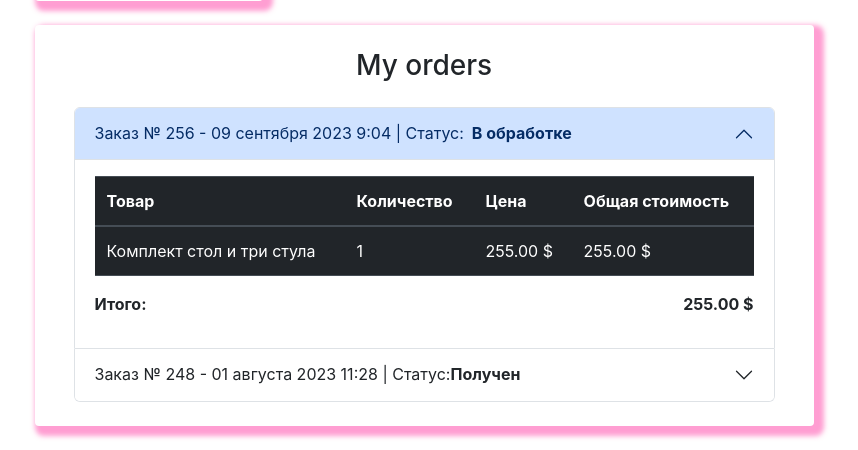
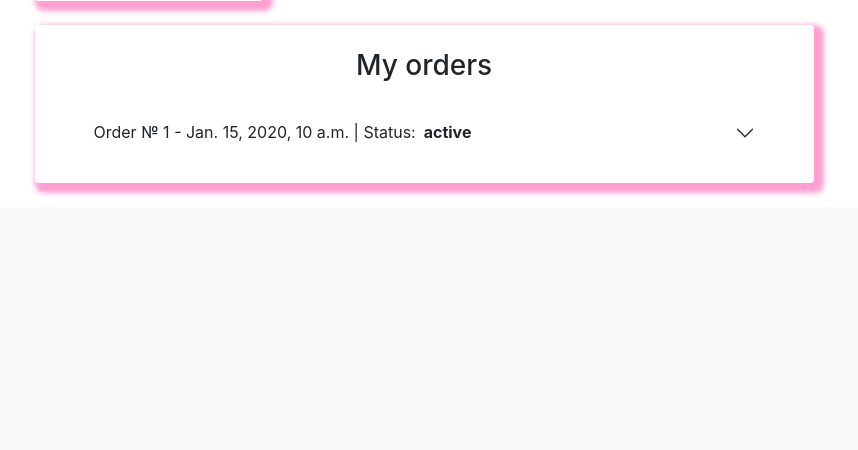
Before and after one commit to nyymy/NyMyBy, a Django app: page /user/profile/ in a window 1280 px wide. Shown: the part 797-1247 px from the top of the page, without its empty margins (216-1074 px from the left). After the commit the page ends 992 px from the top, so only its background shows below. Run offline with Django 5.2, Linux system fonts and the light colour scheme; a user stored in the database is signed in; tables that the repository leaves empty hold one stand-in row (values such as "Sample post"); grey boxes marked "Sample" are stand-in pictures; some libraries are stand-ins or nearby versions.

Commit message:
orders display on my profile modified

```diff
--- a/BurgerNymy/carts/utils.py
+++ b/BurgerNymy/carts/utils.py
@@ -2,8 +2,8 @@ from carts.models import Cart
 
 def get_user_carts(request):
     if request.user.is_authenticated:
-        return Cart.objects.filter(user=request.user)
+        return Cart.objects.filter(user=request.user).select_related('product')
 
     if not request.session.session_key:
         request.session.create()
-    return Cart.objects.filter(session_key=request.session.session_key)
+    return Cart.objects.filter(session_key=request.session.session_key).select_related('product')
--- a/BurgerNymy/orders/forms.py
+++ b/BurgerNymy/orders/forms.py
@@ -24,11 +24,11 @@ class CreateOrderForm(forms.Form):
         data = self.cleaned_data['phone_number']
 
         if not data.isdigit():
-            raise forms.ValidationError("Номер телефона должен содержать только цифры")
+            raise forms.ValidationError("Use only digits")
 
         pattern = re.compile(r'^\d{10}$')
         if not pattern.match(data):
-            raise forms.ValidationError("Неверный формат номера")
+            raise forms.ValidationError("Incorrect input, follow format: XXX-XXX-XX-XX")
 
         return data
 
--- a/BurgerNymy/orders/models.py
+++ b/BurgerNymy/orders/models.py
@@ -4,7 +4,7 @@ from goods.models import Products
 from users.models import User
 
 
-class OrderitemQueryset(models.QuerySet):
+class OrderItemQueryset(models.QuerySet):
 
     def total_price(self):
         return sum(cart.products_price() for cart in self)
@@ -26,6 +26,8 @@ class Order(models.Model):
     is_paid = models.BooleanField(default=False,)
     status = models.CharField(max_length=50, default='In progress',)
 
+
+
     class Meta:
         db_table = "order"
         verbose_name = "Order"
@@ -33,6 +35,9 @@ class Order(models.Model):
 
     def __str__(self):
         return f"Order № {self.pk} | User {self.user.first_name} {self.user.last_name}"
+
+    def total_price(self):
+        return self.orderitem_set.all().total_price()
 
 
 class OrderItem(models.Model):
@@ -48,7 +53,7 @@ class OrderItem(models.Model):
         verbose_name = "Ordered product"
         verbose_name_plural = "Ordered products"
 
-    objects = OrderitemQueryset.as_manager()
+    objects = OrderItemQueryset().as_manager()
 
     def products_price(self):
         return round(self.price * self.quantity, 2)
--- a/BurgerNymy/users/admin.py
+++ b/BurgerNymy/users/admin.py
@@ -1,6 +1,7 @@
 from django.contrib import admin
 from users.models import User
 from carts.admin import CartTabAdmin
+from orders.admin import OrderTabulareAdmin
 
 
 @admin.register(User)
@@ -8,4 +9,4 @@ class UserAdmin(admin.ModelAdmin):
     list_display = ['username', 'first_name', 'last_name', 'email']
     search_fields = ['username', 'first_name', 'last_name', 'email']
 
-    inlines = [CartTabAdmin,]
+    inlines = [CartTabAdmin,OrderTabulareAdmin,]
--- a/BurgerNymy/users/templates/users/profile.html
+++ b/BurgerNymy/users/templates/users/profile.html
@@ -97,8 +97,9 @@
                             {% include "carts/includes/included_cart.html" %}
                         <!-- Закончилась разметка корзины -->
                             {%if carts%}
-                                <a class="btn btn-dark" href="../orders/create_order.html">
+                                <a class="btn btn-dark" href="{% url 'orders:create_order' %}">
                                     Make order
+
                                 </a>
                             {%endif%}
                         </div>
@@ -113,77 +114,50 @@
                     <h3 class="text-center mb-4">My orders</h3>
                     <!-- Разметка заказов -->
                     <div class="container">
-                        <div class="accordion" id="accordionExample">
+
+                        <div class="accordion accordion-flush" id="accordionExample">
+                            {%for order in orders%}
+
                             <div class="accordion-item">
-                                <h2 class="accordion-header" id="heading1">
-                                    <button class="accordion-button" type="button" data-bs-toggle="collapse"
-                                            data-bs-target="#collapse1" aria-expanded="false" aria-controls="collapse1">
-                                        Заказ № 256 - 09 сентября 2023 9:04 | Статус:<strong class="mx-2"> В
-                                        обработке</strong>
+                                <h2 class="accordion-header" id="heading{{ order.id }}">
+                                    <button class="accordion-button collapsed" type="button" data-bs-toggle="collapse"
+                                            data-bs-target="#panelsStayOpen-collapse{{order.id}}" aria-expanded="false" aria-controls="panelsStayOpen-collapse{{order.id}}">
+                                        Order № {{order.id}} - {{order.created_timestamp}} | Status:<strong class="mx-2">
+                                        {{order.status}}</strong>
                                     </button>
                                 </h2>
-                                <div id="collapse1" class="accordion-collapse collapse show" aria-labelledby="heading1"
-                                     data-bs-parent="#accordionExample">
+                                <div id="panelsStayOpen-collapse{{order.id}}" class="accordion-collapse collapse collapse">
                                     <div class="accordion-body">
                                         <table class="table table-dark table-hover">
                                             <thead>
                                             <tr>
-                                                <th>Товар</th>
-                                                <th>Количество</th>
-                                                <th>Цена</th>
-                                                <th>Общая стоимость</th>
+                                                <th>Product</th>
+                                                <th>Quantity</th>
+                                                <th>Price</th>
+                                                <th>Total price</th>
                                             </tr>
                                             </thead>
                                             <tbody>
+                                            {% for item in order.orderitem_set.all %}
                                             <tr>
-                                                <td><a class="text-white" href="#">Комплект стол и три стула</a></td>
-                                                <td>1</td>
-                                                <td>255.00 $</td>
-                                                <td>255.00 $</td>
+                                                <td><a class="text-white" href="{% url 'goods:product' item.product.slug %}">{{item.product.name}}</a></td>
+                                                <td>{{item.quantity}}</td>
+                                                <td>{{item.price}} $</td>
+                                                <td>{{item.products_price}} $</td>
 
                                             </tr>
+                                            {%endfor%}
                                             </tbody>
                                         </table>
                                         <div class="d-flex justify-content-between">
-                                            <p><strong>Итого:</strong></p>
-                                            <p><strong>255.00 $</strong></p>
+                                            <p><strong>Total:</strong></p>
+                                            <p><strong>{{ order.total_price }} $</strong></p>
 
                                         </div>
                                     </div>
                                 </div>
                             </div>
-                            <div class="accordion-item">
-                                <h2 class="accordion-header" id="heading2">
-                                    <button class="accordion-button collapsed" type="button" data-bs-toggle="collapse"
-                                            data-bs-target="#collapse2" aria-expanded="false" aria-controls="collapse2">
-                                        Заказ № 248 - 01 августа 2023 11:28 | Статус: <strong>Получен</strong>
-                                    </button>
-                                </h2>
-                                <div id="collapse2" class="accordion-collapse collapse" aria-labelledby="heading2"
-                                     data-bs-parent="#accordionExample">
-                                    <div class="accordion-body">
-                                        <table class="table table-dark table-hover">
-                                            <thead>
-                                            <tr>
-                                                <th>Товар</th>
-                                                <th>Количество</th>
-                                                <th>Цена</th>
-                                                <th>Общая стоимость</th>
-                                            </tr>
-                                            </thead>
-                                            <tbody>
-                                            <tr>
-                                                <td><a class="text-white" href="#">Стул офисный</a></td>
-                                                <td>2</td>
-                                                <td>30.00 $</td>
-                                                <td>60.00 $</td>
-
-                                            </tr>
-                                            </tbody>
-                                        </table>
-                                    </div>
-                                </div>
-                            </div>
+                            {%endfor%}
                         </div>
                     </div>
                     <!-- Закончилась разметка заказов -->
@@ -192,5 +166,4 @@
 
         </div>
     </div>
-
 {%endblock%}
--- a/BurgerNymy/users/views.py
+++ b/BurgerNymy/users/views.py
@@ -1,9 +1,11 @@
 from django.contrib.auth.decorators import login_required
 from django.contrib import auth, messages
+from django.db.models import Prefetch
 from django.http import HttpResponseRedirect
 from django.shortcuts import render, redirect
 from django.urls import reverse
 from carts.models import Cart
+from orders.models import Order, OrderItem
 from users.forms import UserLoginForm, UserRegistrationForm, ProfileForm
 
 
@@ -83,9 +85,18 @@ def profile(request):
     else:
         form = ProfileForm(instance=request.user)
 
+    orders = (Order.objects.filter(user=request.user).prefetch_related(
+        Prefetch(
+            "orderitem_set",
+            queryset=OrderItem.objects.select_related('product'),
+        )
+    ).order_by('-id')
+    )
+
     context = {
         'title': 'Home - Profile',
         'form': form,
+        'orders': orders
     }
     return render(request, 'users/profile.html', context)
 
```
Also changed, not shown: BurgerNymy/orders/admin.py (+67 -3 lines).
